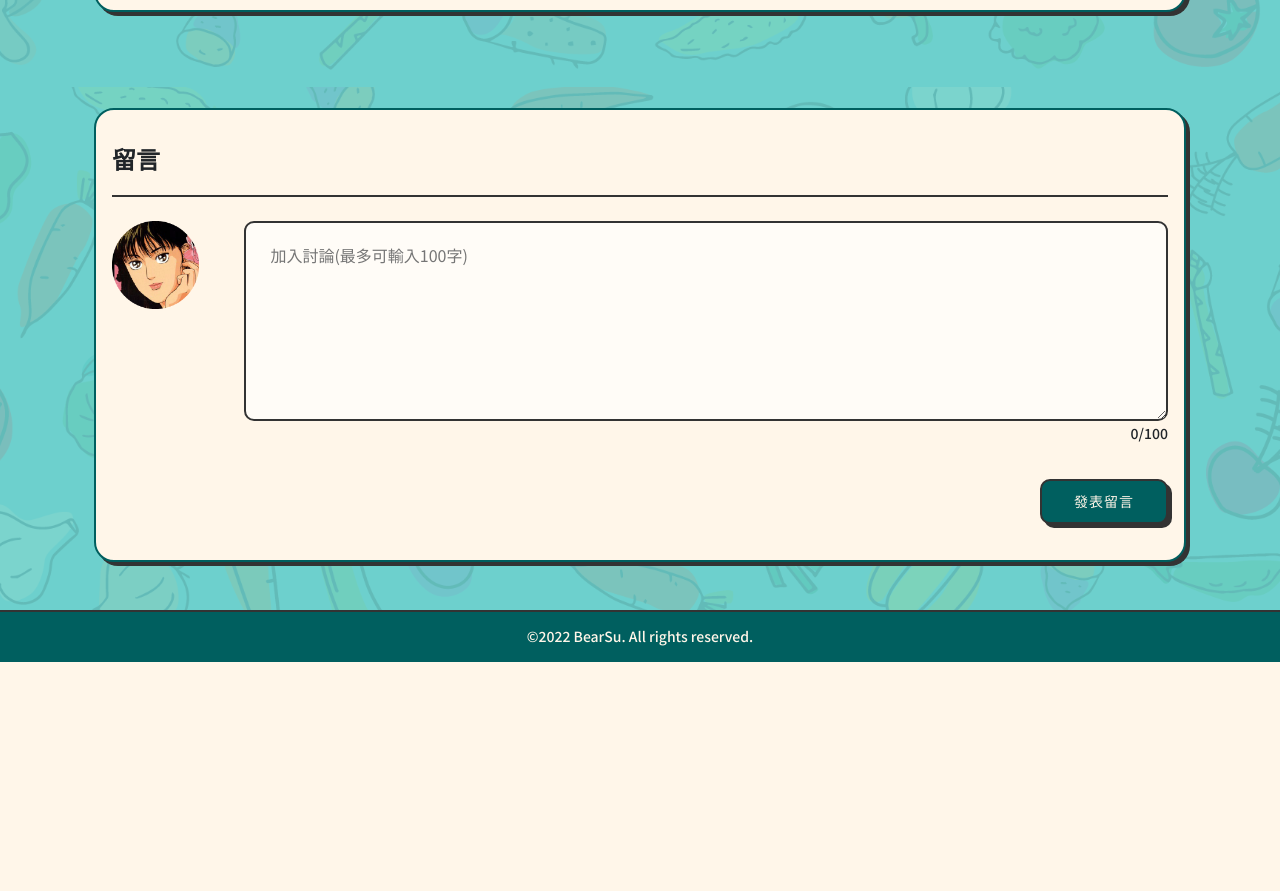
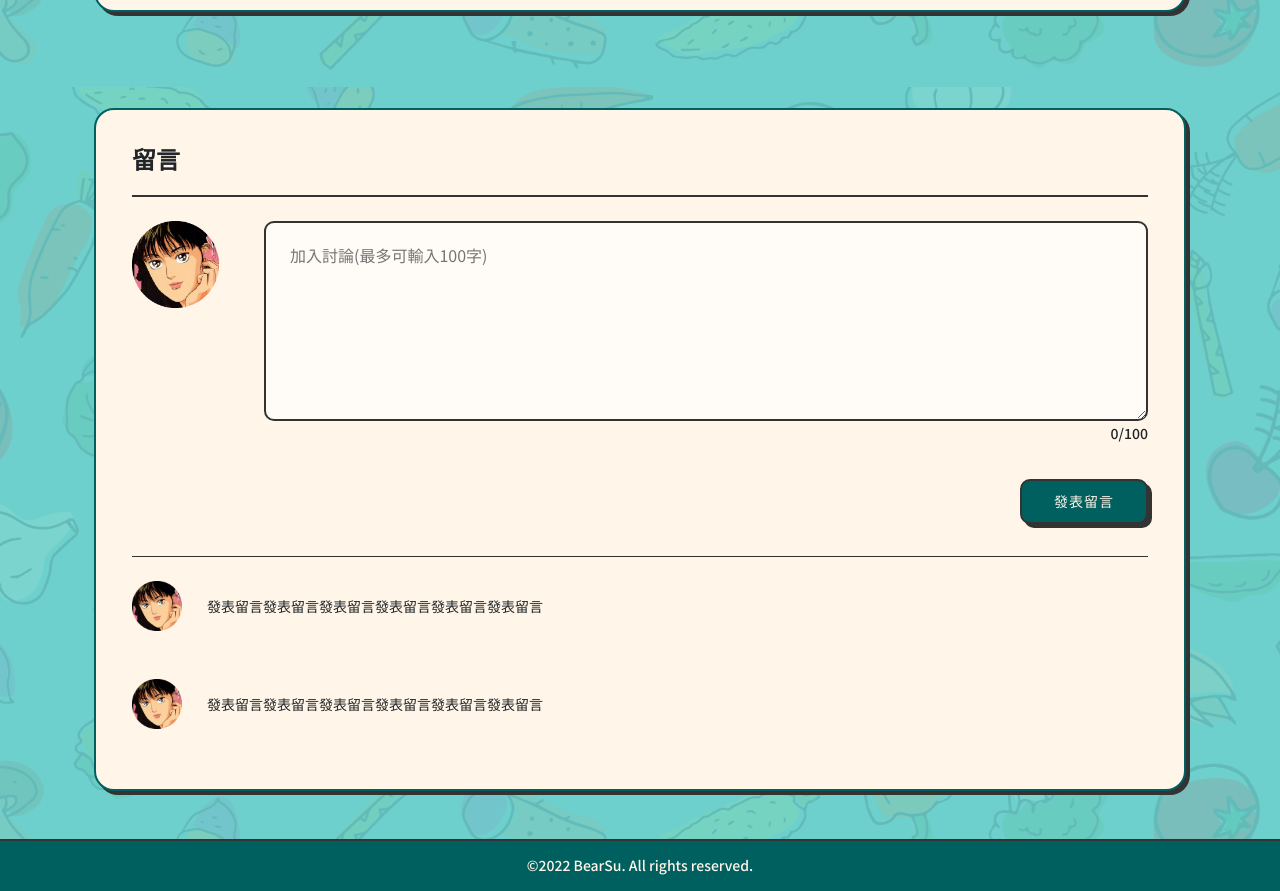
Before and after one commit to lem0602/bearsu, a PHP site: page /article_detail.html in a window 1280 px wide. Shown: the part 2313-3204 px from the top of the page. Before the commit the page ends 2975 px from the top, so only its background shows below. Run offline with PHP 8.4, Linux system fonts and the light colour scheme.

Commit message:
[ update ] two html and css.

```diff
--- a/article_detail.html
+++ b/article_detail.html
@@ -218,6 +218,19 @@
                                     <h5>發表留言</h5>
                                 </a>
                             </div>
+                            <div class="message">
+                                <div class="message-author-img">
+                                    <img src="./images/mug_shot_04.png" alt="" />
+                                </div>
+                                <p>發表留言發表留言發表留言發表留言發表留言發表留言</p>
+                            </div>
+
+                            <div class="message">
+                                <div class="message-author-img">
+                                    <img src="./images/mug_shot_04.png" alt="" />
+                                </div>
+                                <p>發表留言發表留言發表留言發表留言發表留言發表留言</p>
+                            </div>
                         </div>
                     </div>
                 </section>
--- a/css/article_detail.css
+++ b/css/article_detail.css
@@ -111,16 +111,22 @@ body {
 #message .message-box {
     width: 100%;
     background-color: var(--mybeige);
-    padding: 36px 16px;
+    padding: 24px;
     border: 2px solid var(--mydarkgreen);
     border-radius: 20px;
     box-shadow: var(--box-shadow);
 }
 
+@media screen and (min-width: 570px) {
+    #message .message-box {
+        padding: 36px;
+    }
+}
+
 #message .content {
     display: flex;
     flex-direction: column;
-    align-items: center;
+    align-items: flex-start;
 }
 
 #message .title {
@@ -136,6 +142,15 @@ body {
     width: 100%;
     height: 220px;
     margin-bottom: 32px;
+}
+
+#message .img-text-box {
+    width: 100%;
+    display: flex;
+    flex-direction: column;
+    justify-content: space-between;
+    align-items: center;
+    margin-bottom: 24px;
 }
 
 @media screen and (min-width: 570px) {
@@ -180,6 +195,11 @@ body {
     }
 }
 
+#message .button-box {
+    padding-bottom: 32px;
+    border-bottom: 1px solid var(--myblack);
+}
+
 .textareabox {
     width: 100%;
     display: flex;
@@ -200,6 +220,29 @@ body {
     padding: 8px 32px;
 }
 
+#message .message {
+    display: flex;
+    flex-direction: row;
+    padding: 24px 0;
+    align-items: center;
+}
+
+#message .message-author-img {
+    width: 50px;
+    height: 50px;
+}
+
+@media screen and (min-width: 570px) {
+    #message .message-author-img {
+        margin-right: 25px;
+        margin-bottom: 0;
+    }
+}
+
+#message .message-author-img img {
+    width: 100%;
+}
+
 footer {
     display: flex;
     justify-content: center;
```
Also changed, not shown: css/recipe_detail.css (+28 -0 lines), recipe_detail.html (+25 -13 lines).
